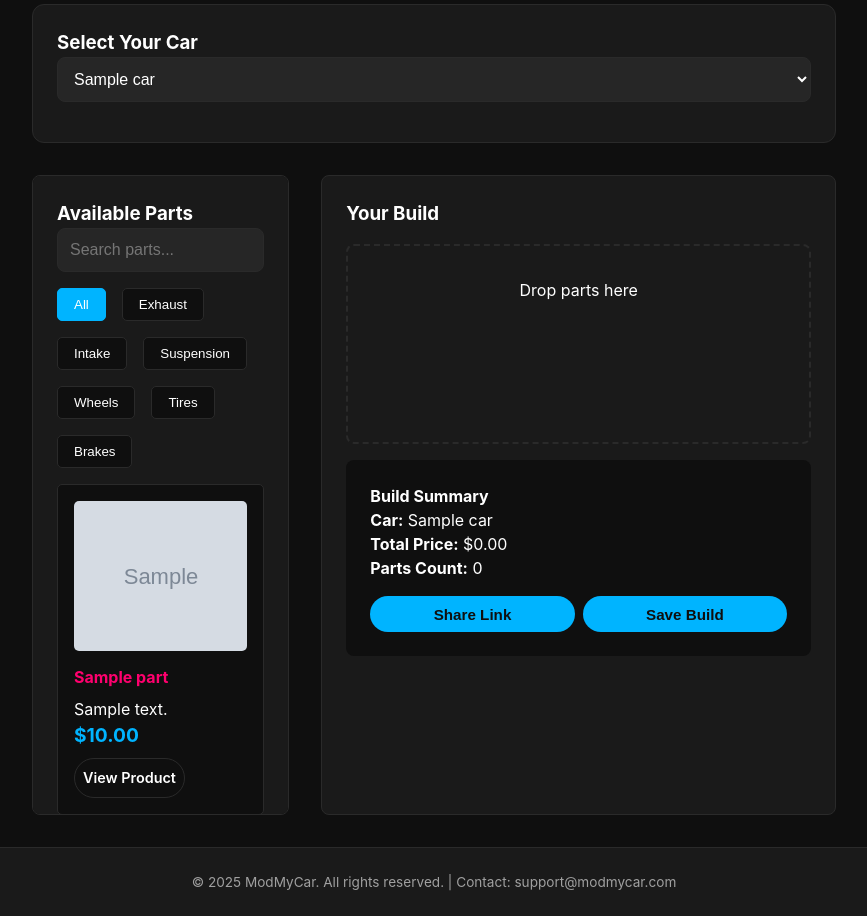
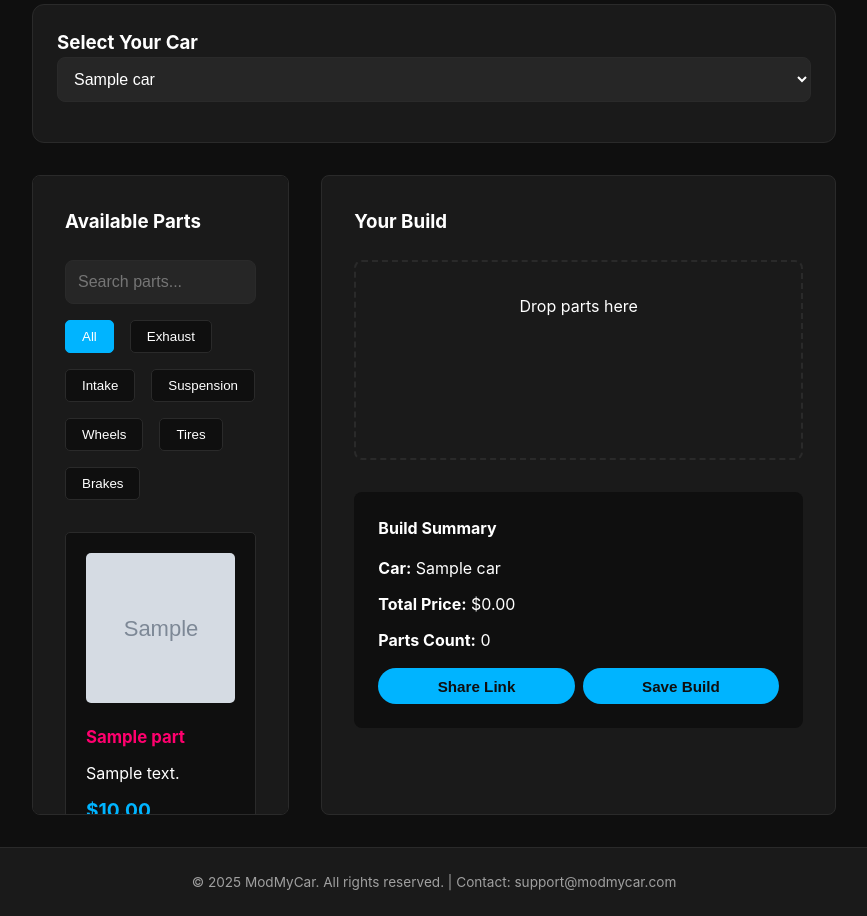
Before and after one commit to 373656-arch/replitfiletest, a PHP site: the page made by index.php in a window 1280 px wide. Shown: the part 137-1053 px from the top of the page, without its empty margins (206-1073 px from the left). Run offline with PHP 8.4, Linux system fonts and the light colour scheme; the visitor is signed in with stand-in values (Sample User, id 1); tables that the repository leaves empty or names only in its code hold one stand-in row (values such as "Sample post"); grey boxes marked "Sample" are stand-in pictures; data that the repository does not hold is empty.

Commit message:
Improve spacing and layout in the car builder section
Adjust CSS in theme/style.css to increase padding and margins for various elements including .parts-panel, .build-canvas, .part-item, .filter-tabs, and .build-summary to enhance visual separation and readability.

Replit-Commit-Author: Agent
Replit-Commit-Session-Id: 6431cb5f-fa0c-42cf-b086-4dcf4c4e9772
Replit-Commit-Checkpoint-Type: full_checkpoint
Replit-Commit-Event-Id: e6ea1155-8294-4b56-8730-07ccb5fad948

```diff
--- a/theme/style.css
+++ b/theme/style.css
@@ -218,26 +218,34 @@ label {
     background-color: var(--bg-secondary);
     border: 1px solid var(--border-color);
     border-radius: 8px;
-    padding: 1.5rem;
+    padding: 2rem;
     max-height: 80vh;
     overflow-y: auto;
+}
+
+.parts-panel h3 {
+    margin-bottom: 1.5rem;
 }
 
 .build-canvas {
     background-color: var(--bg-secondary);
     border: 1px solid var(--border-color);
     border-radius: 8px;
-    padding: 1.5rem;
+    padding: 2rem;
     min-height: 60vh;
     position: relative;
+}
+
+.build-canvas h3 {
+    margin-bottom: 1.5rem;
 }
 
 .part-item {
     background-color: var(--bg-primary);
     border: 1px solid var(--border-color);
     border-radius: 5px;
-    padding: 1rem;
-    margin-bottom: 1rem;
+    padding: 1.25rem;
+    margin-bottom: 1.5rem;
     cursor: grab;
     transition: transform 0.2s;
 }
@@ -252,12 +260,18 @@ label {
     height: 150px;
     object-fit: cover;
     border-radius: 5px;
-    margin-bottom: 0.5rem;
+    margin-bottom: 1rem;
 }
 
 .part-item h4 {
-    margin-bottom: 0.5rem;
+    margin-bottom: 0.75rem;
     color: var(--accent-2);
+    font-size: 1.05rem;
+}
+
+.part-item p {
+    margin-bottom: 0.75rem;
+    line-height: 1.4;
 }
 
 .part-item .price {
@@ -285,13 +299,21 @@ label {
     background-color: var(--bg-primary);
     padding: 1.5rem;
     border-radius: 8px;
-    margin-top: 1rem;
+    margin-top: 2rem;
+}
+
+.build-summary h4 {
+    margin-bottom: 1rem;
+}
+
+.build-summary p {
+    margin-bottom: 0.75rem;
 }
 
 .filter-tabs {
     display: flex;
     gap: 1rem;
-    margin-bottom: 1rem;
+    margin-bottom: 2rem;
     flex-wrap: wrap;
 }
 
```
